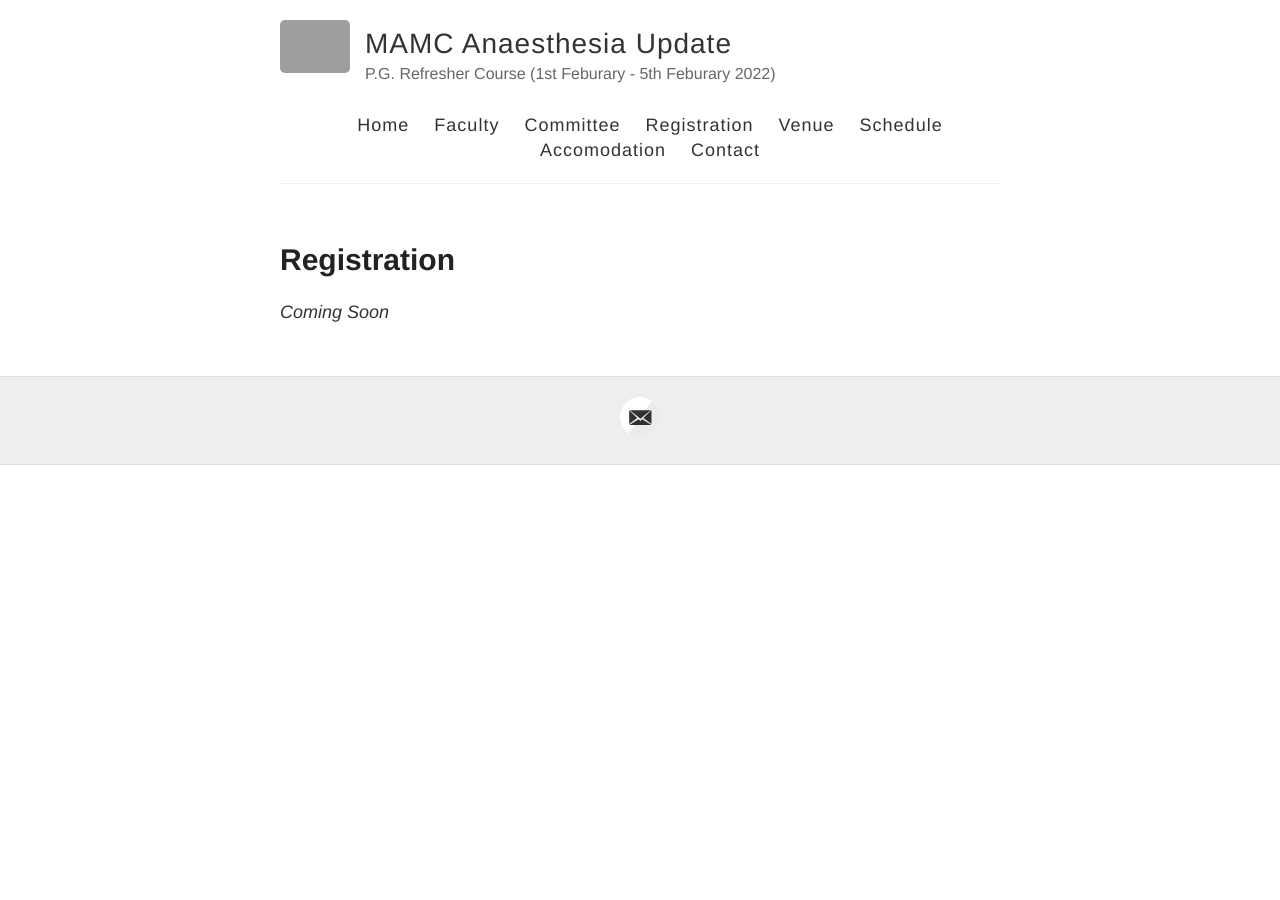
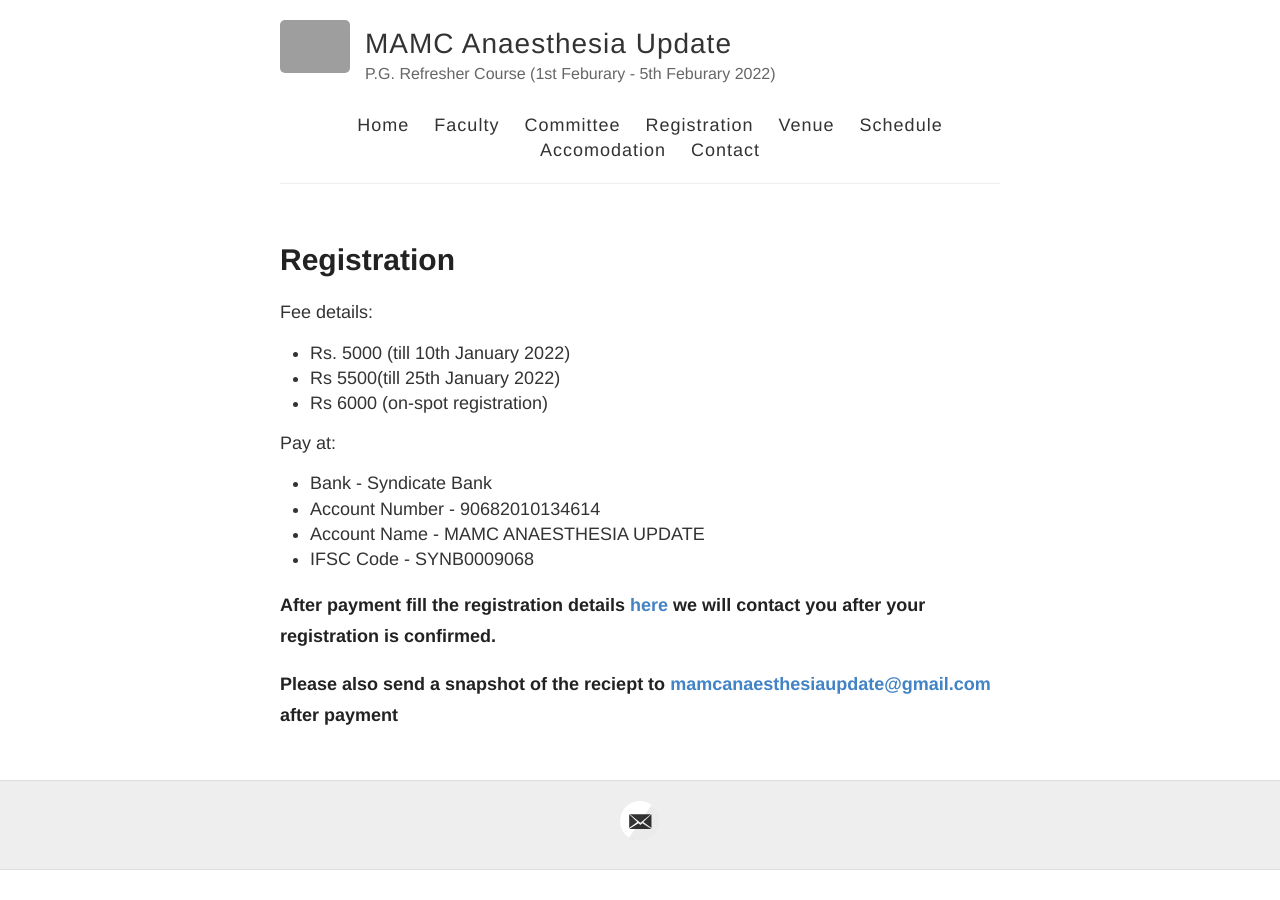
Before and after one commit to mamcanaesthesiaupdate/mamcanaesthesiaupdate.github.io, a Jekyll site: the page built from registration.md, in a window 1280 px wide. Built offline with Jekyll 4.4.1, drawn with Linux system fonts in a browser that asks for light colours; grey boxes are pictures that could not be loaded.

Commit message:
updated changes

```diff
--- a/registration.md
+++ b/registration.md
@@ -3,19 +3,20 @@
 title: Registration
 permalink: /registration/
 ---
-*Coming Soon*
+<!-- *Coming Soon* -->
 
 
-<!-- Fee details:
-- ~~Rs. 3500/-, 8th July 2019 to 22nd August 2019.~~
-- Rs. 4000/-, on-spot registrations.
+Fee details:
+- Rs. 5000 (till 10th January 2022)
+- Rs 5500(till 25th January 2022)
+- Rs 6000 (on-spot registration)
 
 Pay at:
-- ~~Bank           - Syndicate Bank~~
-- ~~Account Number - 90682010134614~~
-- ~~Account Name   - MAMC ANAESTHESIA UPDATE~~
-- ~~IFSC Code      - SYNB0009068~~
+- Bank           - Syndicate Bank
+- Account Number - 90682010134614
+- Account Name   - MAMC ANAESTHESIA UPDATE
+- IFSC Code      - SYNB0009068
 
-##### After payment fill the registration details [here](https://docs.google.com/forms/d/e/1FAIpQLScACQzIlqV5JNsssZbs-p8T8oNE6YjUfxY3ujqVgUpxxXHlug/viewform){:target="_blank"} we will contact you after your registration is confirmed.
+##### After payment fill the registration details [here](https://forms.gle/mXw4zrT7fDFMhPtU8){:target="_blank"} we will contact you after your registration is confirmed.
 
-##### Please also send a snapshot of the reciept to [mamcanaesthesiaupdate2019@gmail.com](mailto:mamcanaesthesiaupdate2019@gmail.com) after payment -->
+##### Please also send a snapshot of the reciept to [mamcanaesthesiaupdate@gmail.com](mailto:mamcanaesthesiaupdate@gmail.com) after payment
```
Also changed, not shown: commitee.md (+1 -1 lines), contact.md (+1 -1 lines), documents/brochure.jpeg.
